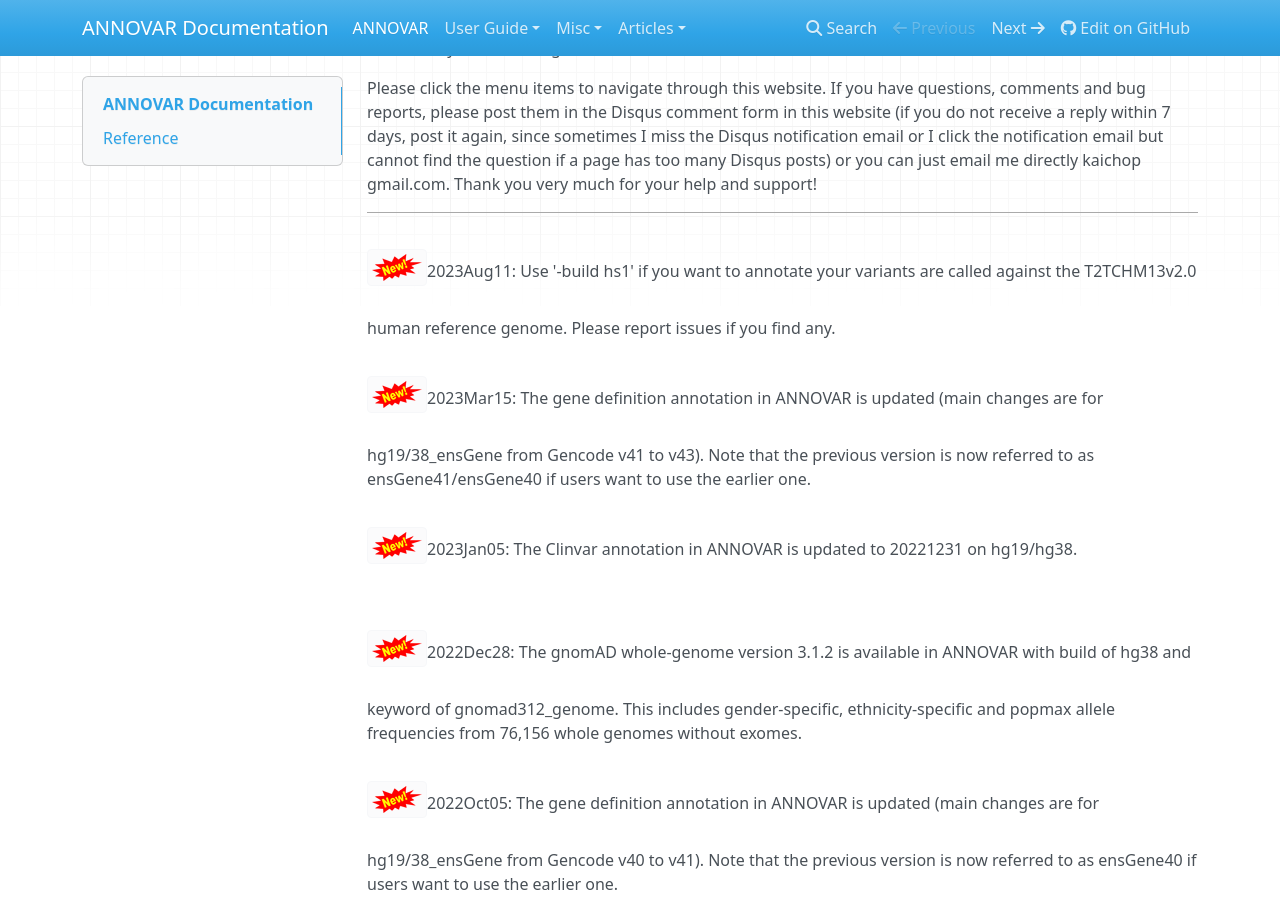
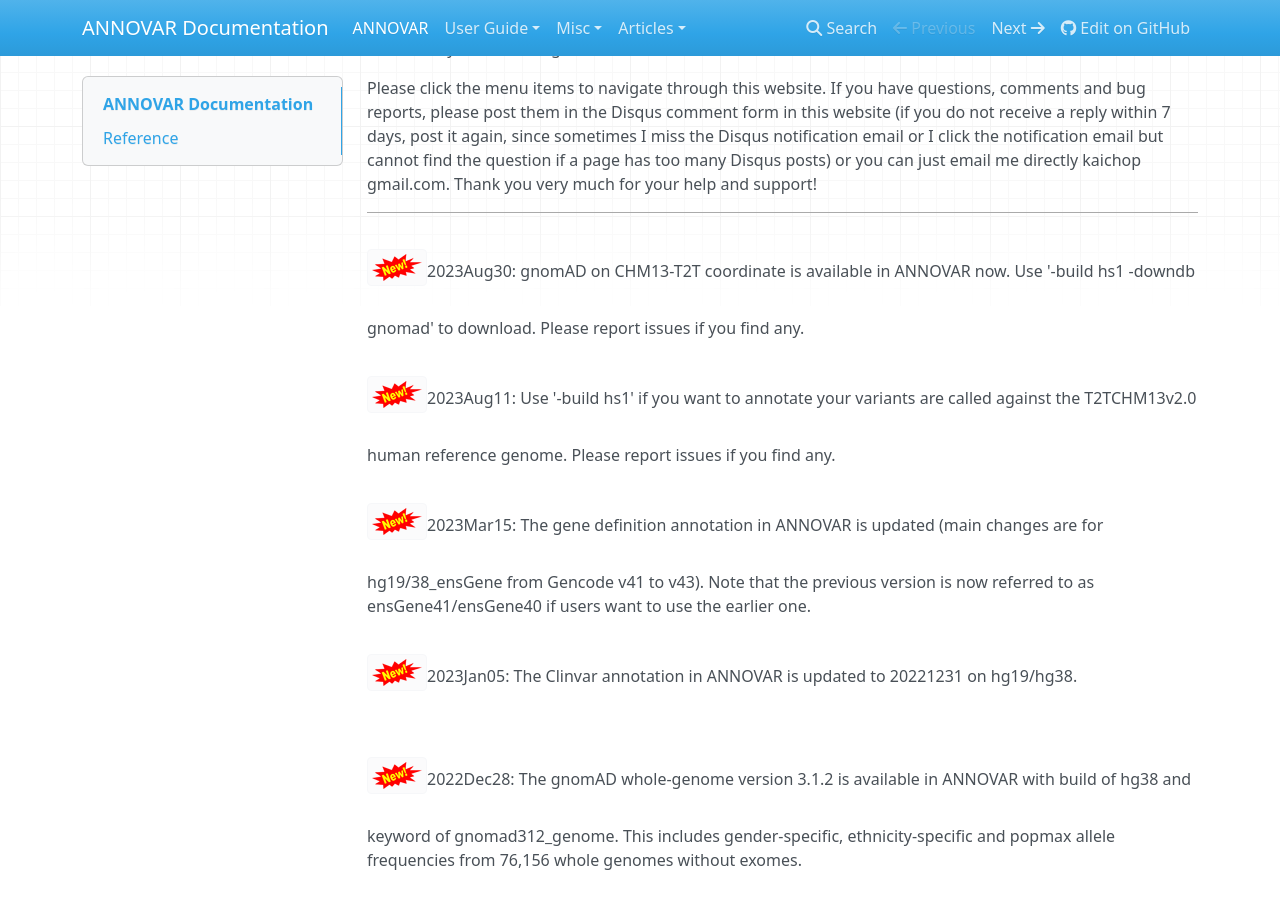
Before and after one commit to WGLab/doc-ANNOVAR, an MkDocs documentation site: the page built from docs/index.md, in a window 1280 px wide and 900 px high, scrolled down 546 px. Built offline with MkDocs 1.6.1, drawn with Linux system fonts in a browser that asks for light colours; nearby versions of some CDN libraries.

Commit message:
Update index.md

```diff
--- a/docs/index.md
+++ b/docs/index.md
@@ -10,6 +10,7 @@ ANNOVAR is an efficient software tool to utilize update-to-date information to f
 Please click the menu items to navigate through this website. If you have questions, comments and bug reports, please post them in the Disqus comment form in this website (if you do not receive a reply within 7 days, post it again, since sometimes I miss the Disqus notification email or I click the notification email but cannot find the question if a page has too many Disqus posts) or you can just email me directly kaichop gmail.com. Thank you very much for your help and support!
 
 ---
+![new](img/new.png)2023Aug30: gnomAD on CHM13-T2T coordinate is available in ANNOVAR now. Use '-build hs1 -downdb gnomad' to download. Please report issues if you find any.
 
 ![new](img/new.png)2023Aug11: Use '-build hs1' if you want to annotate your variants are called against the T2TCHM13v2.0 human reference genome. Please report issues if you find any.
 
```
